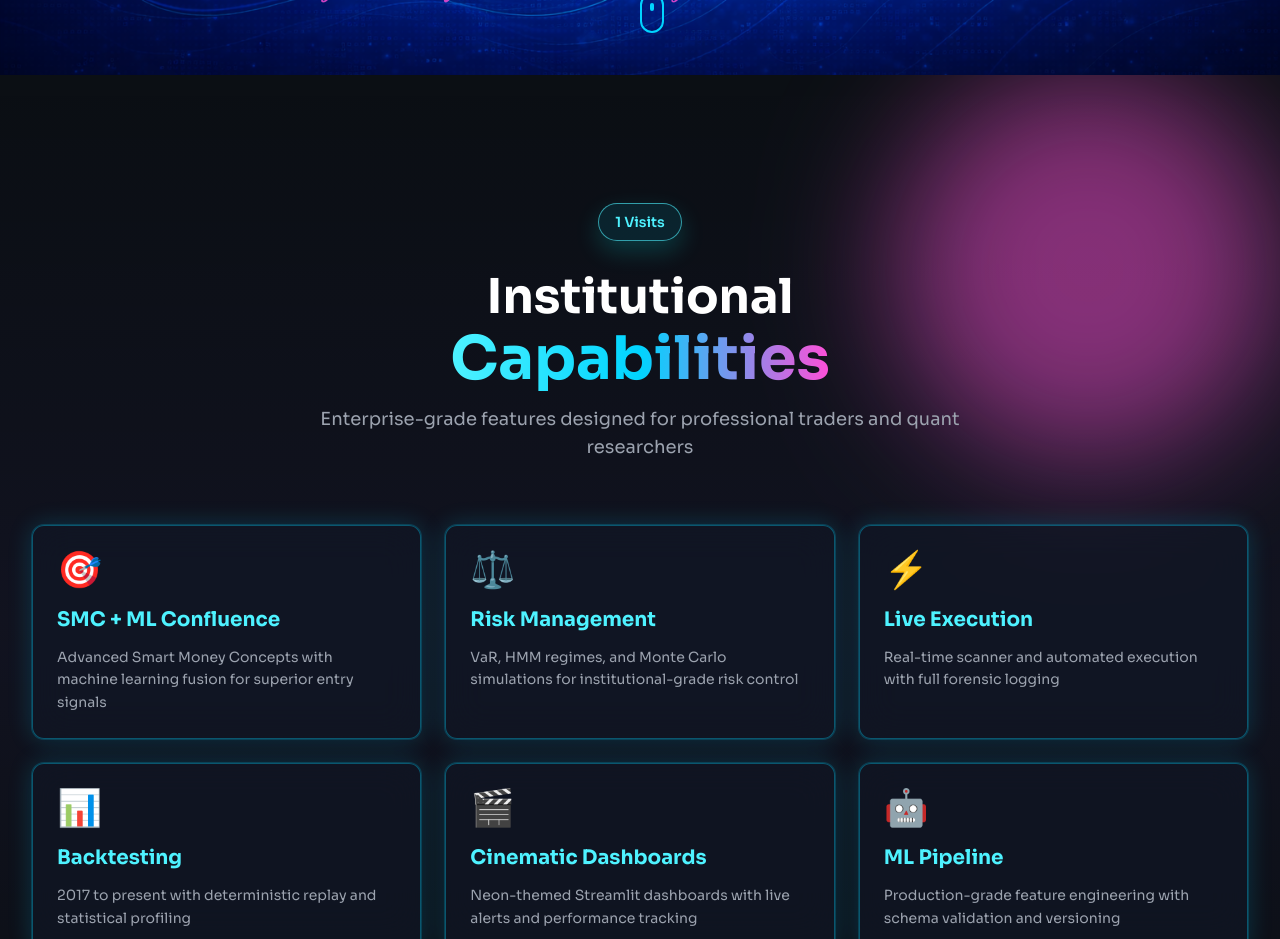
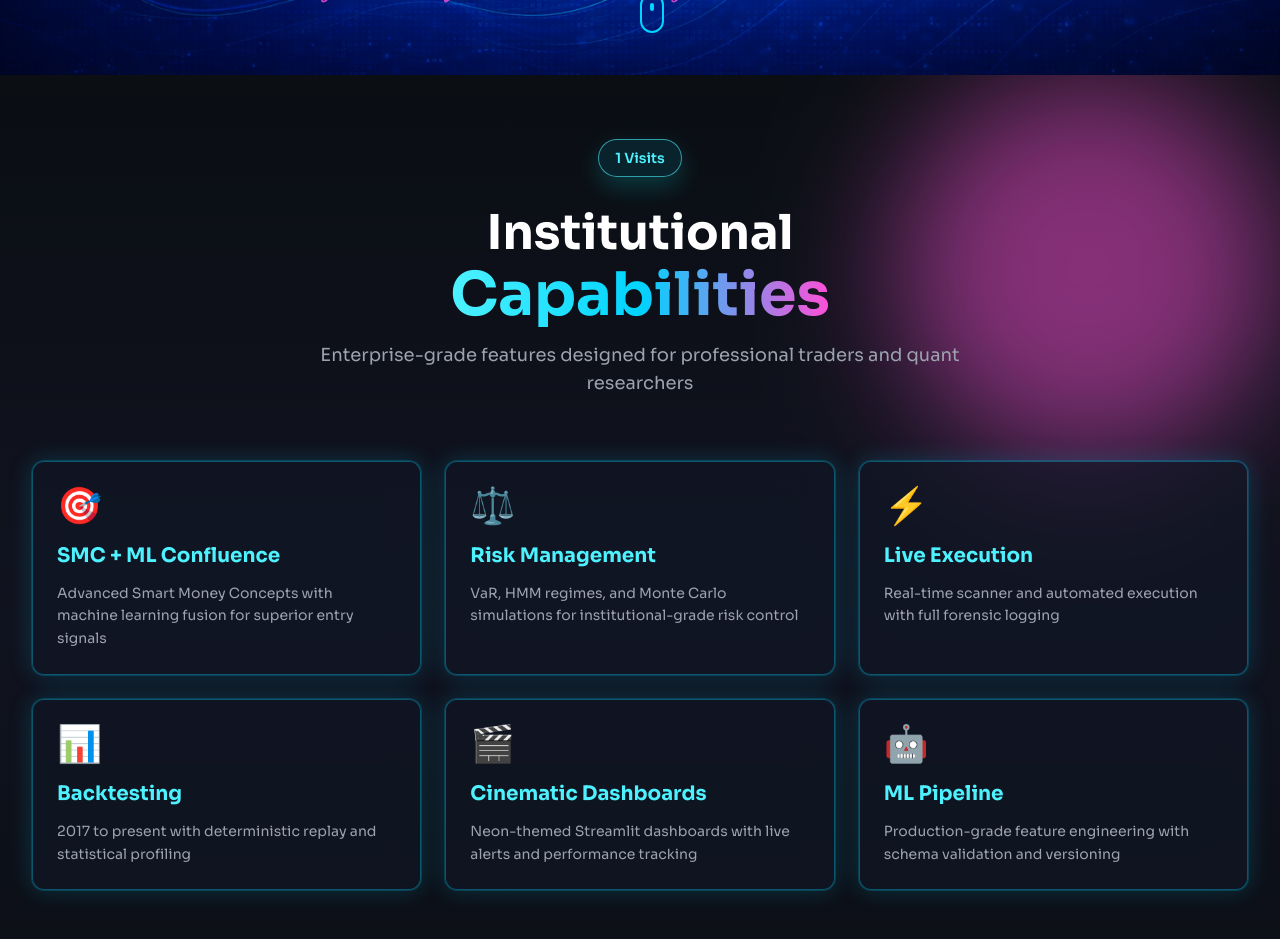
Before and after one commit to nneupane1/quant_website, a Next.js app: page / in a window 1280 px wide. Shown: the part 820-1759 px from the top of the page. Built offline with nearby package versions, Linux system fonts and the light colour scheme.

Commit message:
Move visit counter higher

```diff
--- a/components/sections/FeaturesSection.jsx
+++ b/components/sections/FeaturesSection.jsx
@@ -31,7 +31,7 @@
       <div className="relative z-10 max-w-7xl mx-auto">
         {/* Header */}
         <div className="text-center mb-16">
-          <div className="flex justify-center mb-8">
+          <div className="flex justify-center mb-8 -mt-16">
             <div className="inline-flex items-center rounded-full border border-neon-cyan/60 bg-neon-blue/10 px-4 py-2 shadow-[0_10px_24px_rgba(0,255,255,0.18)]">
               <span className="text-xs sm:text-sm font-semibold text-neon-cyan">
                 {visitCount ?? '—'} Visits
```
